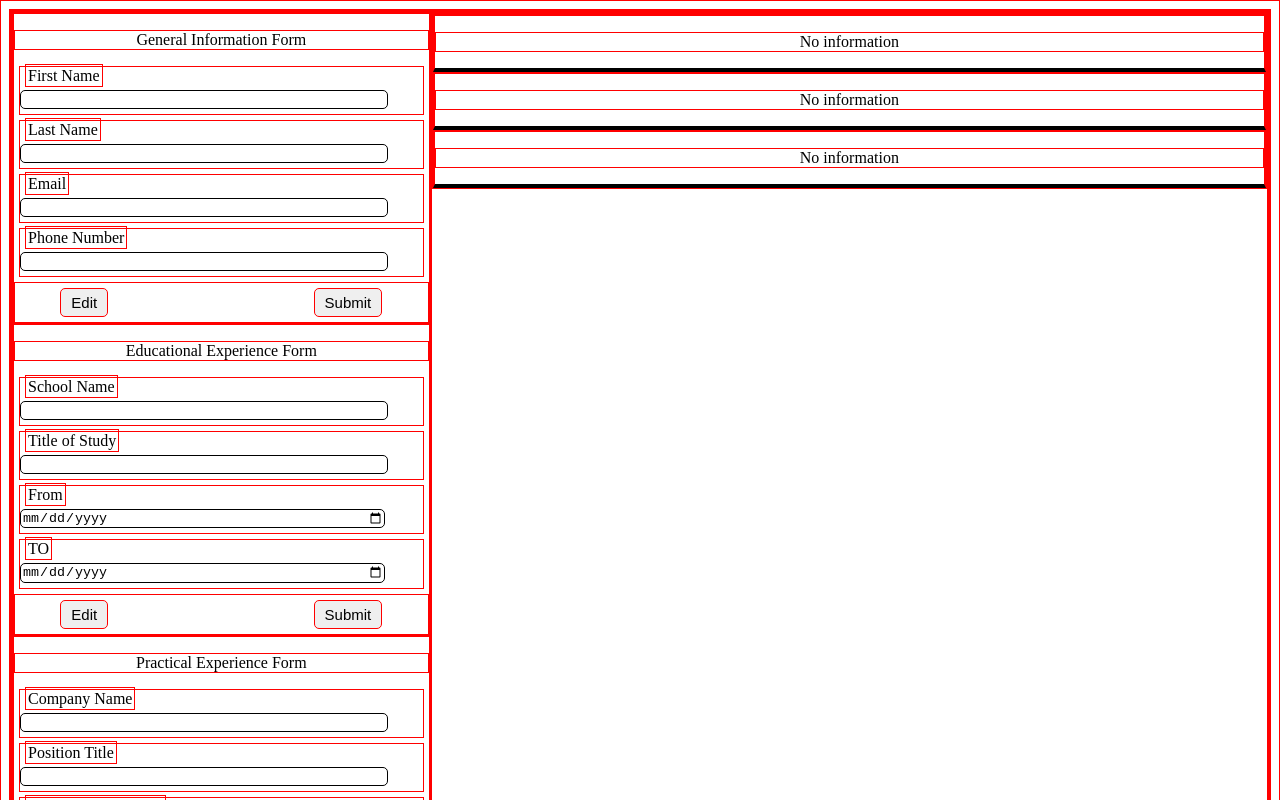
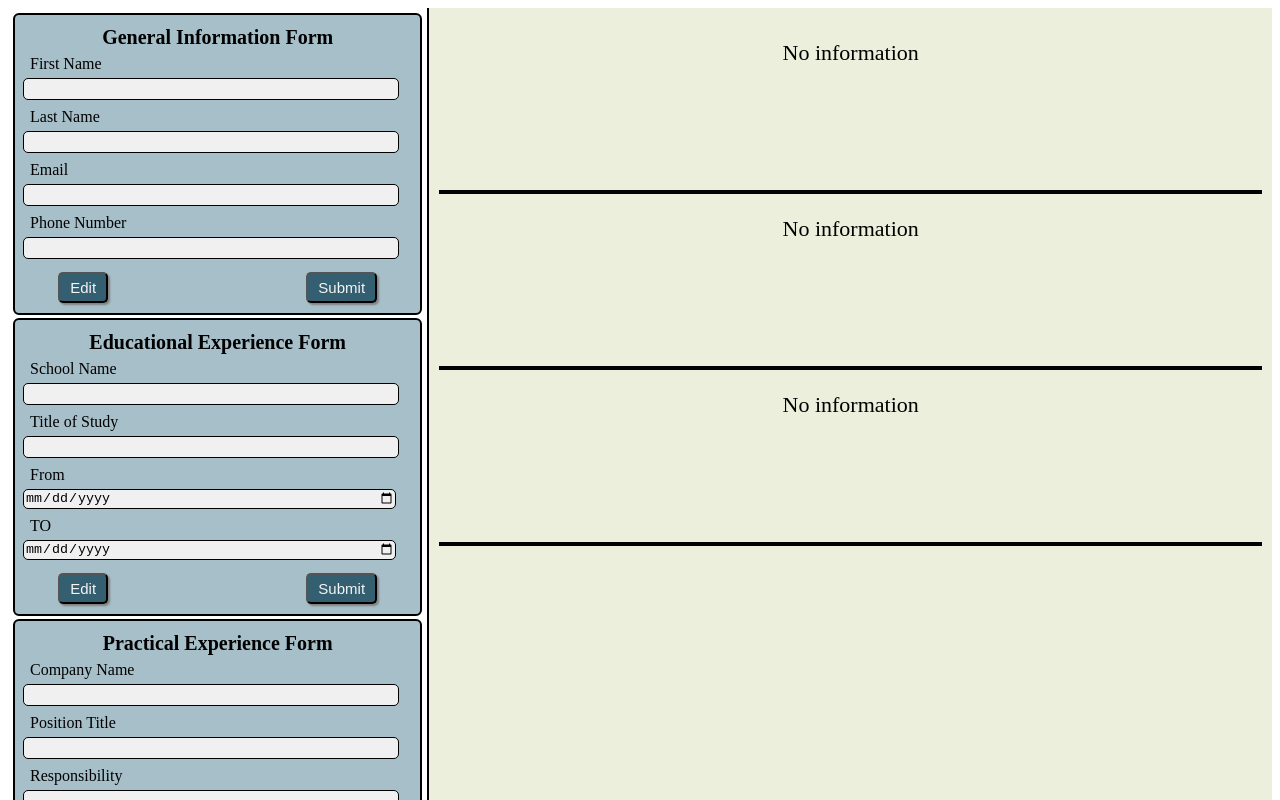
Before and after one commit to Yidnekachew-SK/CV-Application, a React (Vite) app: page / in a window 1280 px wide. Shown: the top 800 px of the page. Built offline with nearby package versions, Linux system fonts and the light colour scheme.

Commit message:
Add styling
Added styles to the page and the components

```diff
--- a/src/Components/CV-display.jsx
+++ b/src/Components/CV-display.jsx
@@ -24,9 +24,11 @@ function EducationInfoDisplay ({data}) {
 	let {schoolName, studyTitle, dateFrom, dateTo} = data;
 	let date = dateFrom + ' - ' + dateTo;
 	return (
-		<div>
-			<p className="schoolName">{schoolName}</p>
-			<p className="studyTitle">{studyTitle}</p>
+		<div className="eduEntryContainer">
+			<div className="institutionInfo">
+				<p className="schoolName">{`${schoolName}`}</p>
+				<p className="studyTitle">{studyTitle}</p>
+			</div>
 			<p className="date">{date}</p>
 		</div>
 	)
@@ -34,13 +36,14 @@ function EducationInfoDisplay ({data}) {
 
 function ExperienceInfoDisplay ({data}) {
 	let {company, position, job, dateFrom, dateTo} = data;
-	//console.log({company, position, responsibility, dateFrom, dateUpTo})
 	let date = dateFrom + ' - ' + dateTo;
 	return (
-		<div>
-			<p className="company">{company}</p>
-			<p className="position">{position}</p>
-			<p className="dateWorked">{job}</p>
+		<div className="expEntryContainer">
+			<div className="">
+				<p className="company">{`At: ${company}`}</p>
+				<p className="position">{`${position}`}</p>
+				<p className="job">{job}</p>
+			</div>
 			<p className="dateWorked">{date}</p>
 		</div>
 	)
--- a/src/Components/button.jsx
+++ b/src/Components/button.jsx
@@ -14,24 +14,32 @@ function Button({ type = "button", name, className, onClick=null }) {
 function selectEditSection(data, type, setId, setShowSelect, setData, setIsEdited) {
   return (
     <div className="selectSection">
+      <h2>Click the entry you want to edit</h2>
       {type === "edu" ?
           data.education.map((d, index) => (
-            <li key={`edu-${index}`} onClick={() => {
+            <div className="editSection eduSection" key={`edu-${index}`} onClick={() => {
                 setId(prev => ({ ...prev, edu: index }));
                 setShowSelect(false);
                 setData(data.education[index]);
               }} >
-              {d.schoolName}
-            </li>
+              <p>{`school: ${d.schoolName}`}</p>
+              <p>{`Study Title: ${d.studyTitle}`}</p>
+              <p>{`Date From: ${d.dateFrom}`}</p>
+              <p>{`Date To: ${d.dateTo}`}</p>
+            </div>
           ))
         : data.experience.map((d, index) => (
-            <li key={`exp-${index}`} onClick={() => {
+            <div className="editSection expSection" key={`exp-${index}`} onClick={() => {
                 setId(prev => ({ ...prev, exp: index }));
                 setShowSelect(false);
                 setData(data.experience[index]);
               }} >
-              {d.company}
-            </li>
+              <p>{`Company: ${d.company}`}</p>
+              <p>{`Position: ${d.psoition}`}</p>
+              <p>{`Responsibility: ${d.job}`}</p>
+              <p>{`Date From: ${d.dateFrom}`}</p>
+              <p>{`Date To: ${d.dateTo}`}</p>
+            </div>
           ))}
     </div>
   );
--- a/src/Components/experience-info-form.jsx
+++ b/src/Components/experience-info-form.jsx
@@ -59,7 +59,7 @@ function ExperienceForm ({formData, setFormData, formId, setFormId, isEdited, se
 					onChange={HandleChange} ></input>
 			</div>
 			<div className="input">
-				<label htmlFor="responsibility">Main responsibilities</label>
+				<label htmlFor="responsibility">Responsibility</label>
 				<input type="textbox" name="job" id="responsibility" required value={localExpData.job}
 					onChange={HandleChange} ></input>
 			</div>
@@ -69,7 +69,7 @@ function ExperienceForm ({formData, setFormData, formId, setFormId, isEdited, se
 					onChange={HandleChange} ></input>
 			</div>
 			<div className="input phoneInput">
-				<label htmlFor="to">TO</label>
+				<label htmlFor="to">TO</label><br></br>
 				<input type="date" name="dateTo" id="to" required value={localExpData.dateTo}
 					onChange={HandleChange} ></input>
 			</div>
--- a/src/Styles/cv-display.css
+++ b/src/Styles/cv-display.css
@@ -1,16 +1,57 @@
-* {
-	border: 1px solid red;
+.displayContainer {
+	background-color: #ecefdb;
+}
+
+.dataDisplayer {
+	padding: 10px;
 }
 
 h2 {
 	text-align: center;
+	margin-bottom: 10px;
 }
 
 .generalInfo, .educationInfo,
 .experienceInfo, .noInfoContainer {
 	border-bottom: 2px solid;
+	min-height: 150px;
 }
 
 .noInfo {
 	text-align: center;
+	font-size: 22px;
 }
+
+.fullName {
+	text-align: center;
+	font-size: 25px;
+	font-weight: bold;
+	margin: 5px 0px;
+}
+
+.email, .phone {
+	margin: 5px 10px;
+	padding: 3px;
+	font-size: 20px;
+}
+
+.eduEntryContainer, .expEntryContainer {
+	color: #3c3552;
+	background-color: #dce1c0;
+	padding: 10px;
+	margin-bottom: 5px;
+	border-radius: 5px;
+	display: flex;
+	align-items: center;
+	justify-content: space-between;
+}
+
+.schoolName, .studyTitle {
+	font-size: 17px;
+	margin: 0px 5px;
+	padding: 3px;
+}
+
+.company, .position, .job {
+	margin: 8px 0;
+}
--- a/src/Styles/form-styles.css
+++ b/src/Styles/form-styles.css
@@ -1,17 +1,25 @@
-* {
-	border: 1px solid red;
+.formContainer {
+	border-right: 2px solid;
+	padding: 5px;
 }
 
 .form {
-
+	padding: 5px;
+	border: 2px solid black;
+	border-radius: 6px;
+	margin-bottom: 3px;
+	background-color: #a6bfc9;
 }
 
 .formLabel {
 	text-align: center;
+	font-weight: bold;
+	font-size: 20px;
+	margin: 6px 0;
 }
 
 .input {
-	margin: 5px;
+	margin: 3px;
 }
 
 label {
@@ -20,10 +28,12 @@ label {
 }
 
 input {
-	width: 90%;
+	width: 95%;
+	height: 18px;
 	border: 1px solid;
 	border-radius: 5px;
 	margin: 5px 0;
+	background-color: #f0f0f0;
 }
 
 .buttons {
@@ -38,9 +48,11 @@ input {
 	border-radius: 5px;
 	padding: 5px 10px;
 	margin: 5px 10px;
+	box-shadow: 2px 2px 2px gray;
+	background-color: #335f71;
+	color: whitesmoke;
 }
 
-/* styles.css */
 .selectSectionOverlay {
   position: fixed;       /* sit on top of everything */
   top: 0;
@@ -62,3 +74,17 @@ input {
   max-height: 80%;
   overflow-y: auto;
 }
+
+.editSection {
+	border: 2px solid #003a00;
+	padding: 5px 10px;
+	margin-bottom: 5px;
+	background-color: #afd8c6;
+	display: grid;
+	grid-template-columns: 1fr 1fr;
+	gap: 5px 30px;
+}
+
+.editSection p {
+	margin: 2px 0;
+}
--- a/src/Styles/state-styles.css
+++ b/src/Styles/state-styles.css
@@ -1,6 +1,4 @@
-* {
-	border: 1px solid red;
-}
+
 
 .entirePage {
 	display: grid;
```
